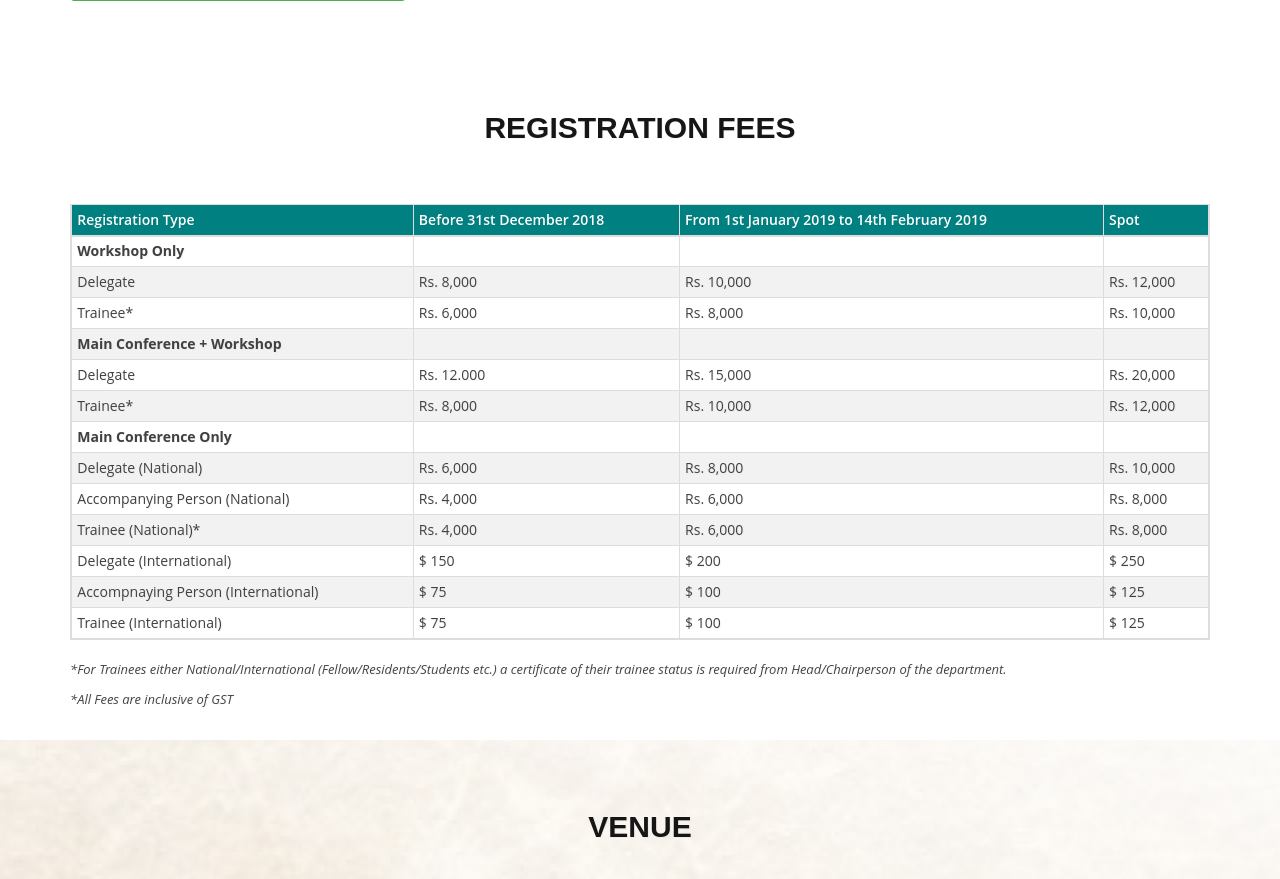
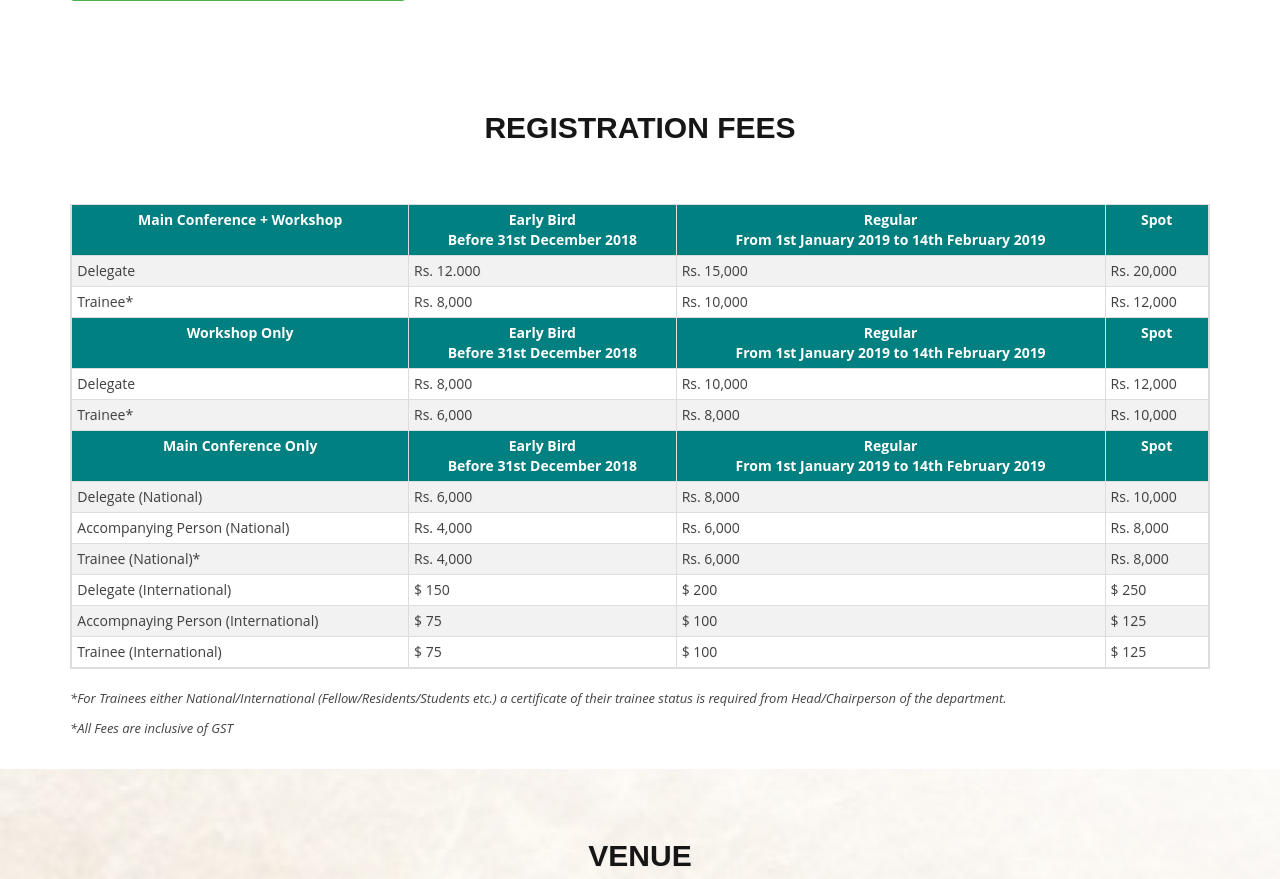
Before and after one commit to dotslash227/ailbs-website, a Django app: page /registration/ in a window 1280 px wide. Shown: the part 924-1803 px from the top of the page. Run offline with Django 3.2, Linux system fonts and the light colour scheme; some libraries are stand-ins or nearby versions.

Commit message:
registration page changes

```diff
--- a/templates/registration/register.html
+++ b/templates/registration/register.html
@@ -49,31 +49,65 @@
                 <div class="reg_main">
                     <div class="table-responsive">
                         <table class="table table-bordered">
-                            <thead>
+                            <!-- <thead>
                             <tr>
                                 <td>
                                     Registration
                                      Type
                                 </td>
-                                <td>
-                                Before
+                                <td style="text-align: center;">
+                                Early Bird<br />Before
                                      31st December 2018
                                 </td>
-                                <td>
-                                From 1st January 2019 to
+                                <td style="text-align: center;">
+                                Regular<br />From 1st January 2019 to
                                      14th February 2019
                                 </td>
                                 <td>
                                 Spot
                                 </td>
                             </tr>
-                            </thead>
+                            </thead> -->
                             <tbody>
+                            <tr style="background-color:teal; color:white; font-weight: bold;">
+                                <td style="text-align: center;"><b>Main Conference + Workshop</b></td>
+                                <td style="text-align: center;">
+                                Early Bird<br />Before
+                                        31st December 2018
+                                </td>
+                                <td style="text-align: center;">
+                                Regular<br />From 1st January 2019 to
+                                        14th February 2019
+                                </td>
+                                <td style="text-align: center;">
+                                Spot
+                                </td>
+                            </tr>
                             <tr>
-                                <td><b>Workshop Only</b></td>
-                                <td></td>
-                                <td></td>
-                                <td></td>
+                                <td>Delegate</td>
+                                <td>Rs. 12.000</td>
+                                <td>Rs. 15,000</td>
+                                <td>Rs. 20,000</td>
+                            </tr>
+                            <tr>
+                                <td>Trainee*</td>
+                                <td>Rs. 8,000</td>
+                                <td>Rs. 10,000</td>
+                                <td>Rs. 12,000</td>
+                            </tr>
+                            <tr style="background-color:teal; color:white; font-weight: bold;">
+                                <td style="text-align: center;"><b>Workshop Only</b></td>
+                                <td style="text-align: center;">
+                                Early Bird<br />Before
+                                        31st December 2018
+                                </td>
+                                <td style="text-align: center;">
+                                Regular<br />From 1st January 2019 to
+                                        14th February 2019
+                                </td>
+                                <td style="text-align: center;">
+                                Spot
+                                </td>
                             </tr>
                             <tr>
                                 <td>Delegate</td>
@@ -87,29 +121,19 @@
                                 <td>Rs. 8,000</td>
                                 <td>Rs. 10,000</td>
                             </tr>
-                            <tr>
-                                <td><b>Main Conference + Workshop</b></td>
-                                <td></td>
-                                <td></td>
-                                <td></td>
-                            </tr>
-                            <tr>
-                                <td>Delegate</td>
-                                <td>Rs. 12.000</td>
-                                <td>Rs. 15,000</td>
-                                <td>Rs. 20,000</td>
-                            </tr>
-                            <tr>
-                                <td>Trainee*</td>
-                                <td>Rs. 8,000</td>
-                                <td>Rs. 10,000</td>
-                                <td>Rs. 12,000</td>
-                            </tr>
-                            <tr>
-                                <td><b>Main Conference Only</b></td>
-                                <td></td>
-                                <td></td>
-                                <td></td>
+                            <tr style="background-color:teal; color:white; font-weight: bold;">
+                                <td style="text-align: center;"><b>Main Conference Only</b></td>
+                                <td style="text-align: center;">
+                                Early Bird<br />Before
+                                        31st December 2018
+                                </td>
+                                <td style="text-align: center;">
+                                Regular<br />From 1st January 2019 to
+                                        14th February 2019
+                                </td>
+                                <td style="text-align: center;">
+                                Spot
+                                </td>
                             </tr>
                             <tr>
                                 <td>Delegate (National)</td>
```
Also changed, not shown: templates/index.html (+57 -33 lines).
